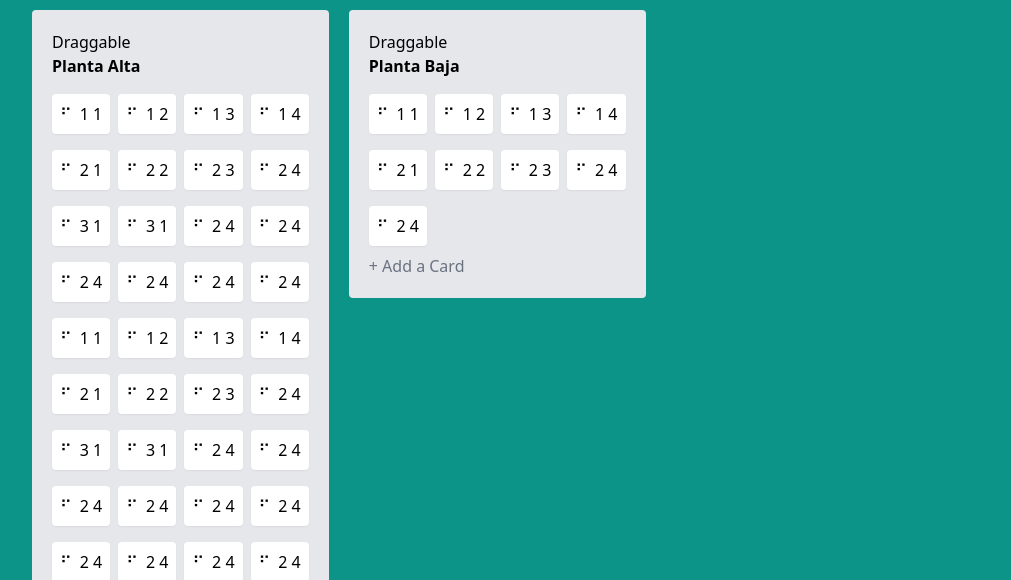
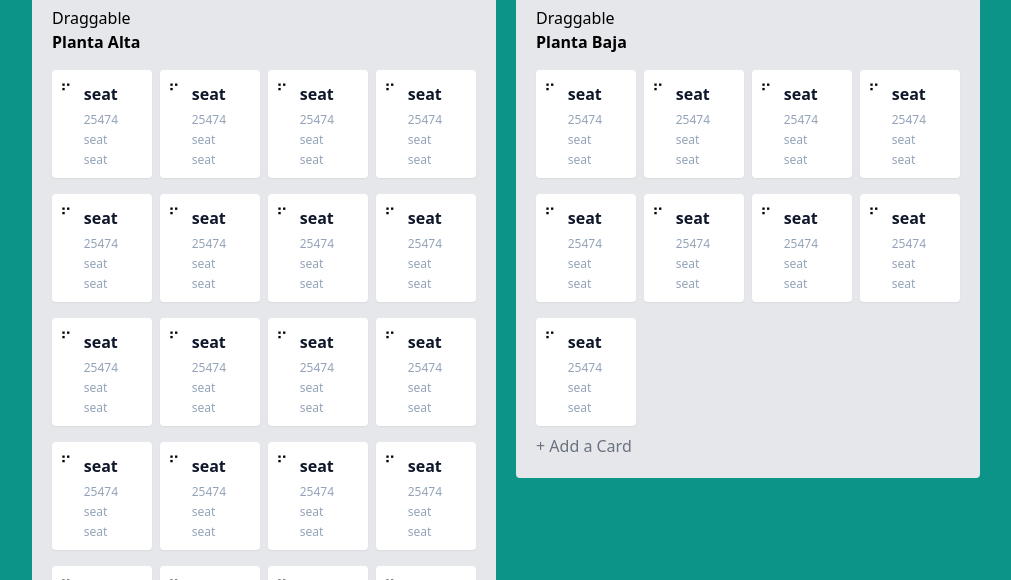
Before and after one commit to dialvarez/layout, a Nuxt app: page / in a window 1280 px wide. Shown: the part 220-800 px from the top of the page, without its empty margins (8-1019 px from the left). Built offline with nearby package versions, Linux system fonts and the light colour scheme.

Commit message:
layout fix

```diff
--- a/app.vue
+++ b/app.vue
@@ -1,6 +1,6 @@
 <template>
   <div class="p-10 h-[100vh] bg-teal-600 overlow-auto">
-    <h1 class="text-4xl text-white flex items-center mb-10">
+    <h1 class="text-4xl text-white flex items-center mb-4">
       <img
         width="200"
         class="mr-3"
--- a/components/Layout.vue
+++ b/components/Layout.vue
@@ -476,11 +476,14 @@
           @start="dragging = true"
           @end="dragging = false"
           @change="log"
+          handle=".drag-handle"
           class="grid grid-cols-4 gap-2"
           :class="layout.cols===5 ? 'grid-cols-4' : 'grid-cols-3'"
         >
           <template #item="{ element: layoutItems }: { element: LayoutItems }">
-            <LayoutItem :layoutItems="layoutItems" />
+            <div>
+              <LayoutItem :layoutItems="layoutItems" />
+            </div>
           </template>
         </draggable>
 
--- a/components/LayoutItem.vue
+++ b/components/LayoutItem.vue
@@ -1,38 +1,62 @@
 <script setup lang="ts">
+import { Layout } from ".nuxt/components";
 import { LayoutItems } from "types";
 
 defineProps<{
   layoutItems: LayoutItems;
 }>();
-const r = ref(1);
 </script>
 <template>
   <div
     :title="layoutItems.createdAt.toLocaleString()"
-    class="layoutItem bg-white p-2 mb-2 rounded shadow-sm max-w-[200px] flex"
+    class="layoutItem bg-white p-2 mb-2 rounded shadow-sm max-w-[100px] flex"
   >
-  <DragHandle class="pr-2" />
-    <span> {{ layoutItems.row }} {{ layoutItems.col }} </span>
+    <DragHandle class="pr-2"/>
+
+    <article class="flex items-start space-x-2 p-1">
+    <!-- <img :src="" alt="" width="60" height="88" class="flex-none rounded-md bg-slate-100" /> -->
+    <div class="min-w-0 relative flex-auto">
+      <h2 class="font-semibold text-slate-900 truncate pr-20">{{ layoutItems.kinde }}</h2>
+      <dl class="flex flex-wrap text-xs leading-3 font-normal">
+        <div class="flex-none w-full mt-2 font-normal">
+          <dt class="sr-only">Cast</dt>
+          <dd class="text-slate-400"> 25474</dd>
+
+        </div>
+        <div class="flex-none w-full mt-2 font-normal">
+          <dt class="sr-only">Cast</dt>
+          <dd class="text-slate-400">{{ layoutItems.kinde }}</dd>
+
+        </div>
+        <div class="flex-none w-full mt-2 font-normal">
+          <dt class="sr-only">Cast</dt>
+          <dd class="text-slate-400">{{ layoutItems.kinde }}</dd>
+
+        </div>
+      </dl>
+    </div>
+  </article>
+
   </div>
 </template>
-<style scoped>
-  /* .sortable-chosen {
+<style>
+.sortable-chosen .layoutItem {
   background: green;
 }
-  .sortable-drag {
+.sortable-drag .layoutItem {
   background: red;
 }
-  .sortable-ghost {
+.sortable-ghost .layoutItem {
   background: blue;
-  } */
+}
 .sortable-drag .layoutItem {
   transform: rotate(5deg);
 }
 .sortable-ghost .layoutItem {
   position: relative;
 }
-  .sortable-ghost .layoutItem::after {
+/* .sortable-ghost .layoutItem::after {
   content: "";
   @apply absolute top-0 bottom-0 left-0 right-0 bg-slate-300 rounded;
-  }
+} */
 </style>
```
Lines whose indentation alone changed are shown as unchanged.
